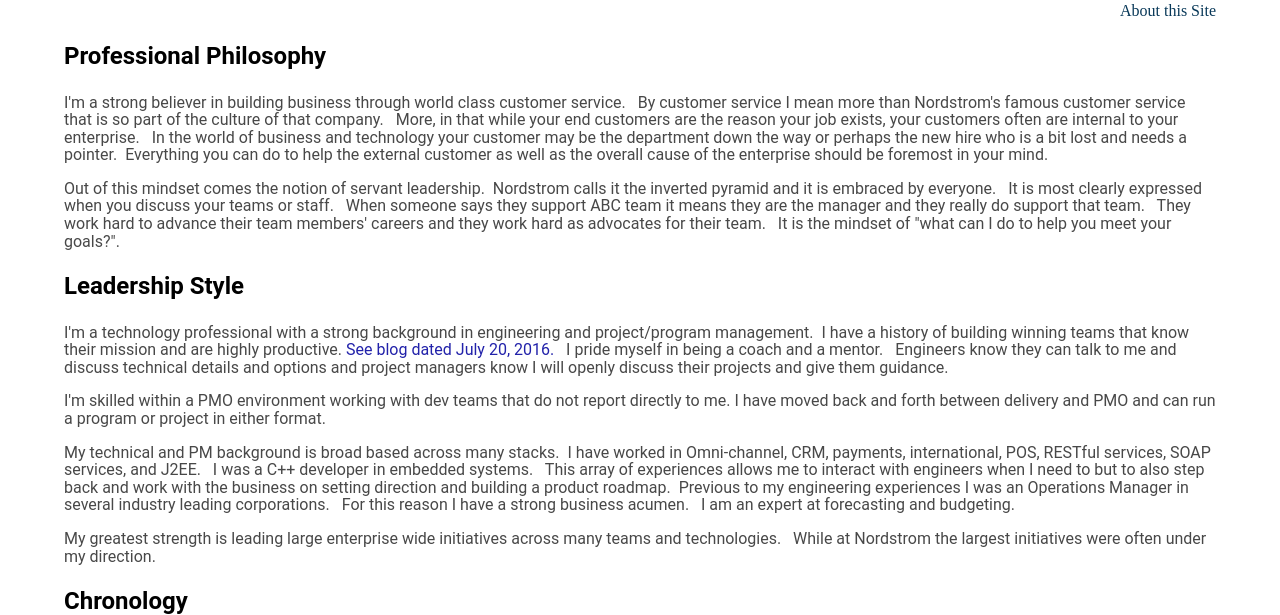
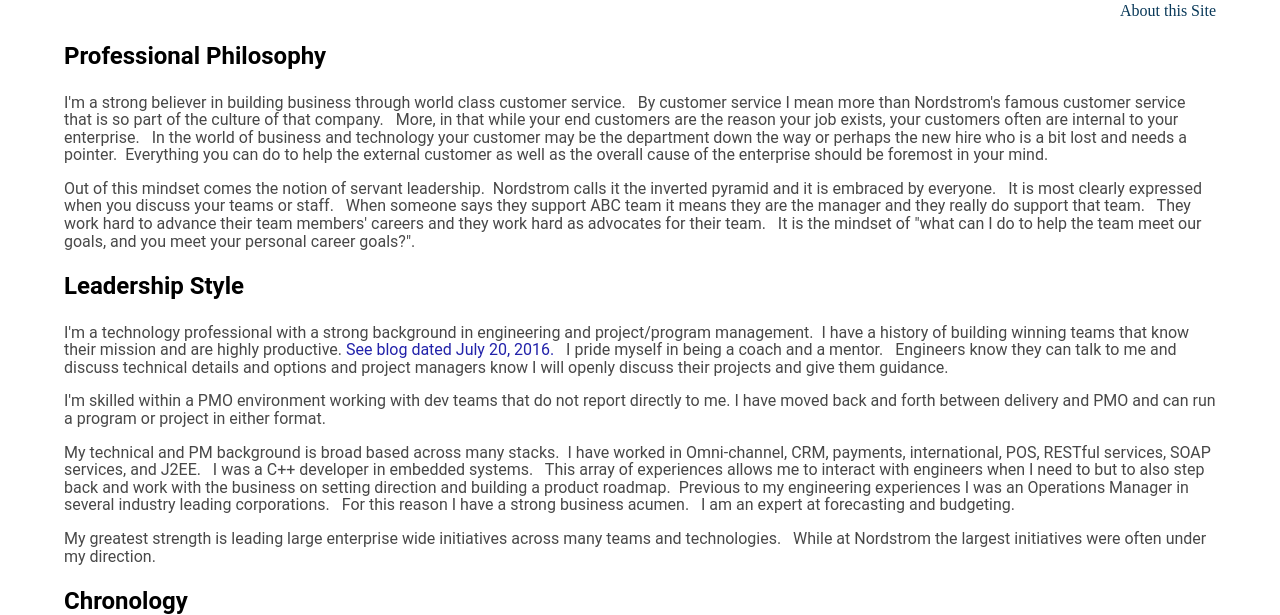
Before and after one commit to mo4dawg/mo4dawg.github.io, a Jekyll site: the page built from about/index.html, in a window 1280 px wide and 900 px high, scrolled down 303 px, cut to the strip 81-696 px from the top of the window. Built offline with Jekyll 4.4.1, drawn with Linux system fonts in a browser that asks for light colours.

Commit message:
Update index.html

```diff
--- a/about/index.html
+++ b/about/index.html
@@ -7,7 +7,7 @@
     <div>
         <h2>Professional Philosophy</h2>
 	<p>I'm a strong believer in building business through world class customer service. &nbsp; By customer service I mean more than Nordstrom's famous customer service that is so part of the culture of that company. &nbsp;  More, in that while your end customers are the reason your job exists,  your customers often are internal to your enterprise. &nbsp; In the world of business and technology your customer may be the department down the way or perhaps the new hire who is a bit lost and needs a pointer.&nbsp;  Everything you can do to help the external customer as well as the overall cause of the enterprise should be foremost in your mind. </p>
-	<p>Out of this mindset comes the notion of servant leadership.&nbsp;  Nordstrom calls it the inverted pyramid and it is embraced by everyone. &nbsp; It is most clearly expressed when you discuss your teams or staff. &nbsp; When someone says they support ABC team it means they are the manager and they really do support that team. &nbsp; They work hard to advance their team members' careers and they work hard as advocates for their team. &nbsp; It is the mindset of "what can I do to help you meet your goals?". </p>
+	<p>Out of this mindset comes the notion of servant leadership.&nbsp;  Nordstrom calls it the inverted pyramid and it is embraced by everyone. &nbsp; It is most clearly expressed when you discuss your teams or staff. &nbsp; When someone says they support ABC team it means they are the manager and they really do support that team. &nbsp; They work hard to advance their team members' careers and they work hard as advocates for their team. &nbsp; It is the mindset of "what can I do to help the team meet our goals, and you meet your personal career goals?". </p>
 
         <h2>Leadership Style</h2>
 	<p>I'm a technology professional with a strong background in engineering and project/program management.&nbsp; I have a history of building winning teams that know their mission and are highly productive. <a style="color:#2222AA" href="{{ root_url }}/tags">See blog dated July 20, 2016.</a> &nbsp; I pride myself in being a coach and a mentor. &nbsp; Engineers know they can talk to me and discuss technical details and options and project managers know I will openly discuss their projects and give them guidance. </p>
```
